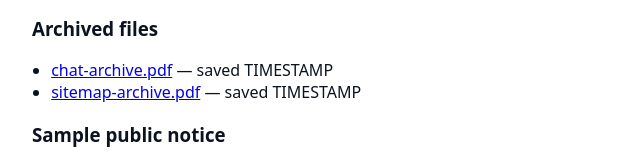
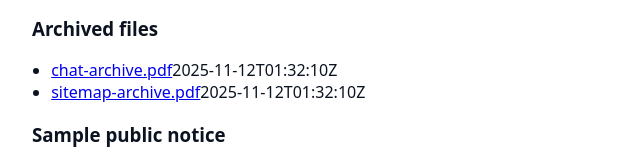
Before and after one commit to blaise21007/brnrt-evidence, a plain HTML site: page index.html in a window 1280 px wide. Shown: the part 645-800 px from the top of the page, 248-888 px from the left. Drawn offline with Linux system fonts and the light colour scheme.

Commit message:
Update index.html

```diff
--- a/index.html
+++ b/index.html
@@ -52,8 +52,8 @@ Chat page: <a href="https://www.brnrt.ai/chat" target="_blank">https://www.brnrt
 
 <h3>Archived files</h3>
 <ul>
-<li><a href="REPLACE_PUBLIC_LINK_CHAT_PDF" target="_blank">chat‑archive.pdf</a> — saved TIMESTAMP</li>
-<li><a href="REPLACE_PUBLIC_LINK_SITEMAP_PDF" target="_blank">sitemap‑archive.pdf</a> — saved TIMESTAMP</li>
+<li><a href="REPLACE_PUBLIC_LINK_CHAT_PDF" target="_blank">chat‑archive.pdf</a>2025-11-12T01:32:10Z</li>
+<li><a href="REPLACE_PUBLIC_LINK_SITEMAP_PDF" target="_blank">sitemap‑archive.pdf</a>2025-11-12T01:32:10Z</li>
 </ul>
 
 <h3>Sample public notice</h3>
@@ -69,4 +69,5 @@ Chat page: <a href="https://www.brnrt.ai/chat" target="_blank">https://www.brnrt
 <p>Verification: SHA256 checksums for archived files — include here after you compute them. Do not publish secrets, keys, or credentials. Contact: blaise21007@gmail.com</p>
 </footer>
 </body>
+
 </html>
```
